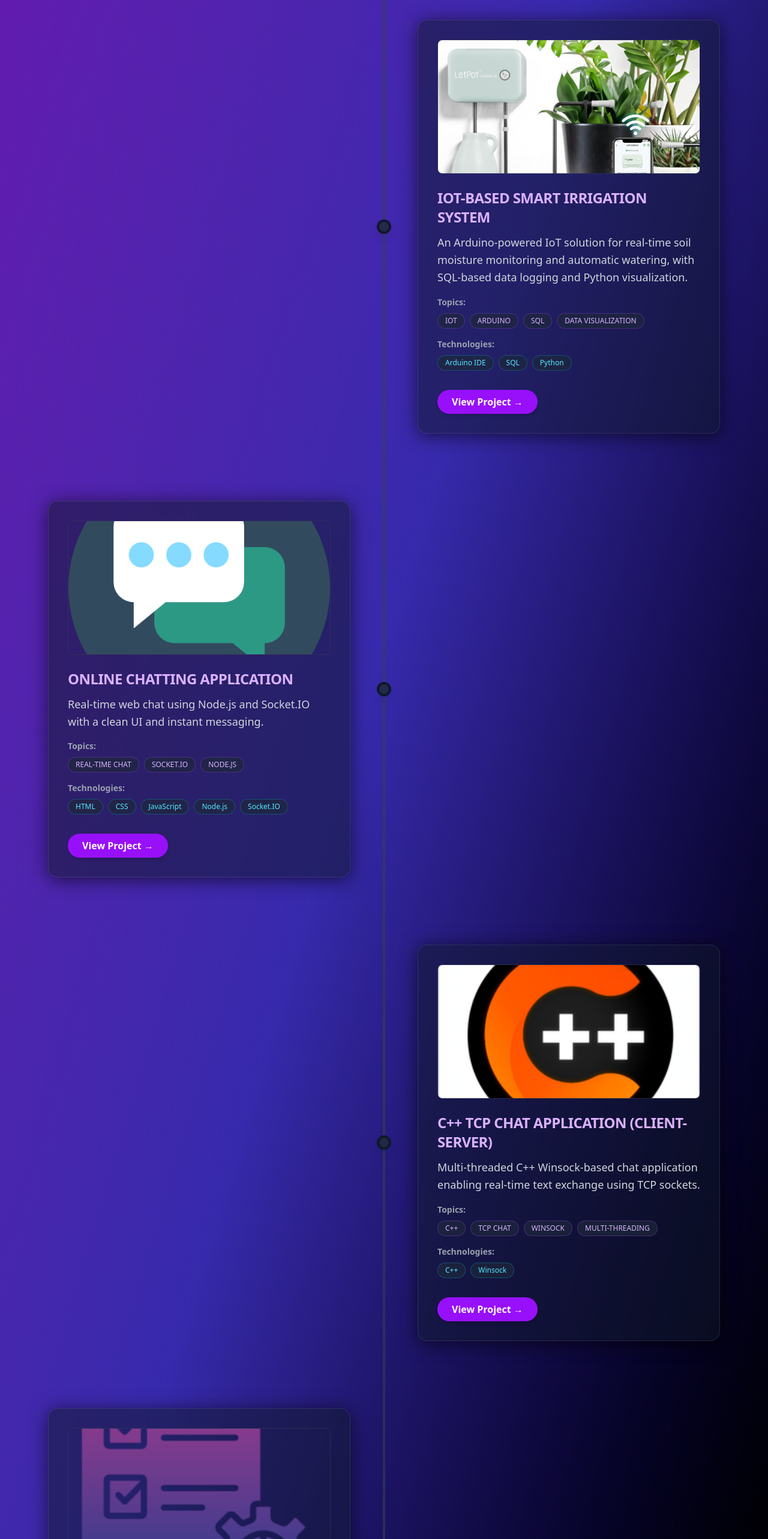
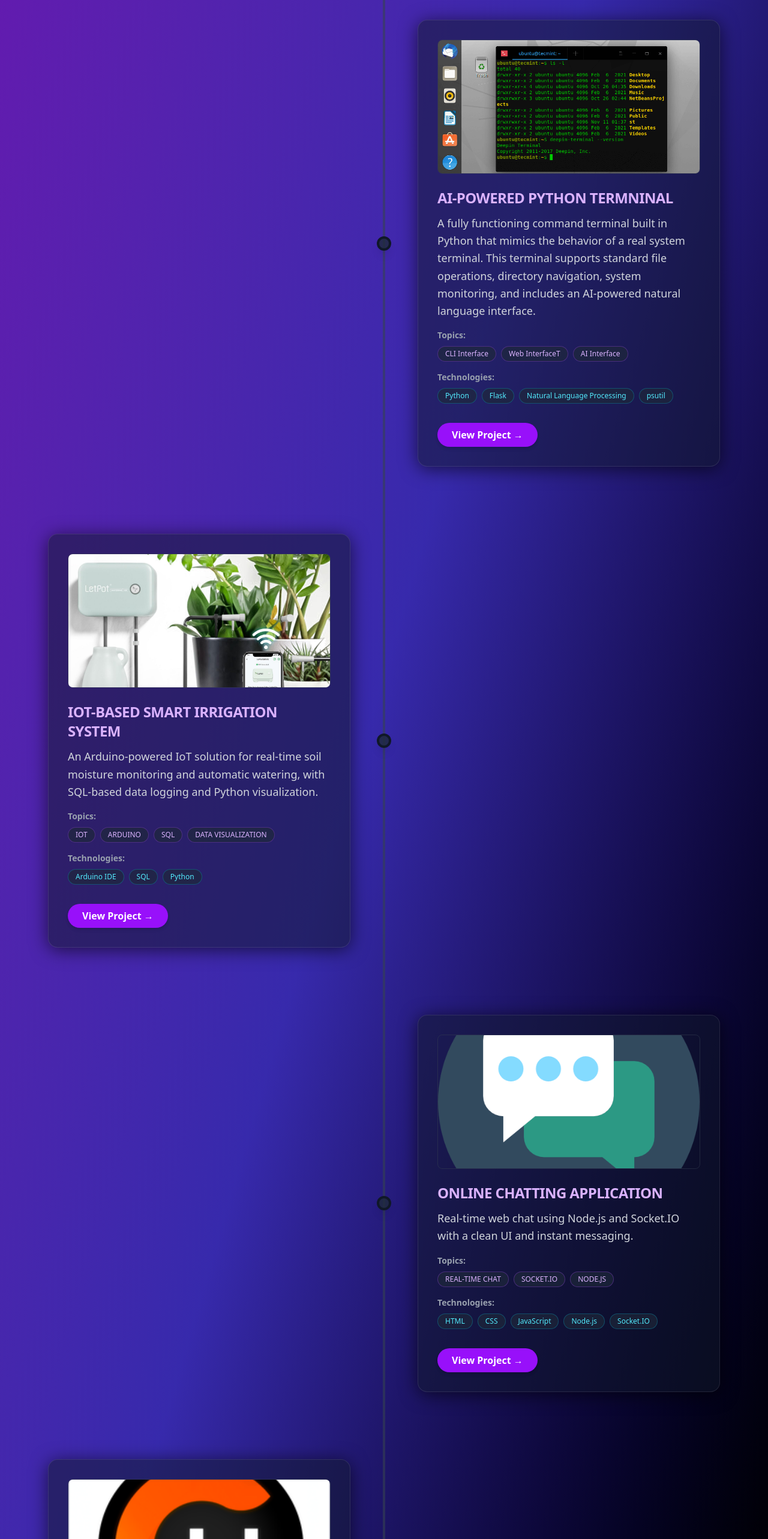
Before and after one commit to Chandra-Sekhar-Dutta/Portfolio, a React (Vite) app: page /projects in a window 1280 px wide. Shown: the part 1115-3681 px from the top of the page at 60% size. Built offline with nearby package versions, Linux system fonts and the light colour scheme.

Commit message:
Removed Task mangager and added Python based Terminal project

```diff
--- a/src/component/ProjectCard.jsx
+++ b/src/component/ProjectCard.jsx
@@ -2,7 +2,7 @@ import React from 'react';
 import IOT from '../assets/IOT.jpg';
 import chat from '../assets/chat.png';
 import CPPChat from '../assets/CPPChat.png';
-import task from '../assets/task.png';
+import Terminal from '../assets/Terminal.png';
 import Resume from '../assets/Resume.jpeg';
 import { FaArrowUp } from 'react-icons/fa';
 
@@ -17,8 +17,17 @@ const projects = [
     image: Resume,
     link: 'https://github.com/Chandra-Sekhar-Dutta/AI-Powered-Resume-Generator',
   },
+    {
+    id: 2,
+    title: 'AI-POWERED PYTHON TERMNINAL',
+    description: 'A fully functioning command terminal built in Python that mimics the behavior of a real system terminal. This terminal supports standard file operations, directory navigation, system monitoring, and includes an AI-powered natural language interface.',
+    topics: ['CLI Interface', 'Web InterfaceT', 'AI Interface'],
+    technologies: ['Python', 'Flask', 'Natural Language Processing', 'psutil' ],
+    image: Terminal,
+    link: 'https://github.com/Chandra-Sekhar-Dutta/Python-Terminal',
+  },
   {
-    id: 2,
+    id: 3,
     title: 'IOT-BASED SMART IRRIGATION SYSTEM',
     description:
       'An Arduino-powered IoT solution for real-time soil moisture monitoring and automatic watering, with SQL-based data logging and Python visualization.',
@@ -28,7 +37,7 @@ const projects = [
     link: 'https://github.com/Chandra-Sekhar-Dutta/IOT-Research-Papers-and-Project',
   },
   {
-    id: 3,
+    id: 4,
     title: 'ONLINE CHATTING APPLICATION',
     description: 'Real-time web chat using Node.js and Socket.IO with a clean UI and instant messaging.',
     topics: ['REAL-TIME CHAT', 'SOCKET.IO', 'NODE.JS'],
@@ -37,7 +46,7 @@ const projects = [
     link: 'https://github.com/Chandra-Sekhar-Dutta/OnlineChat',
   },
   {
-    id: 4,
+    id: 5,
     title: 'C++ TCP CHAT APPLICATION (CLIENT-SERVER)',
     description:
       'Multi-threaded C++ Winsock-based chat application enabling real-time text exchange using TCP sockets.',
@@ -45,16 +54,7 @@ const projects = [
     technologies: ['C++', 'Winsock'],
     image: CPPChat,
     link: 'https://github.com/Chandra-Sekhar-Dutta/Chatting-App-in-Cpp',
-  },
-  {
-    id: 5,
-    title: 'TASK MANAGEMENT WEB APPLICATION',
-    description: 'A full-stack task tracker and scheduler built with Express.js, SQL, and responsive UI.',
-    topics: ['FULL STACK', 'WEB DEVELOPMENT', 'TASK MANAGEMENT'],
-    technologies: ['HTML', 'CSS', 'JavaScript', 'Node.js', 'Express.js', 'SQL'],
-    image: task,
-    link: 'https://github.com/Chandra-Sekhar-Dutta/Task-Manager',
-  },
+  }
 ];
 
 const ProjectCard = () => {
```
Also changed, not shown: src/assets/Terminal.png (added), src/assets/task.png (deleted).
